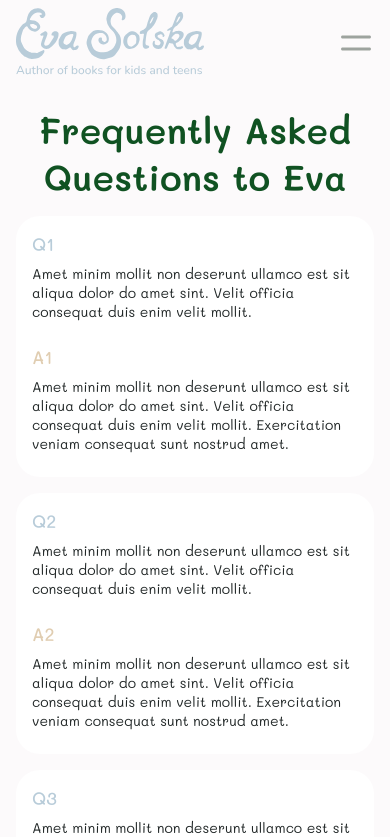
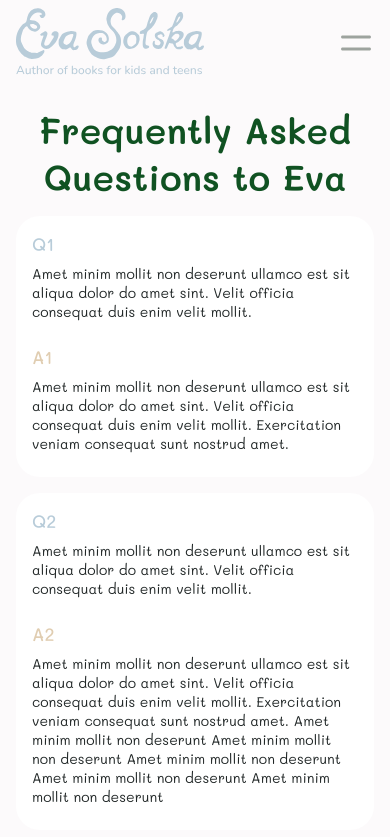
Before and after one commit to mc-nastasya/capstone, a React (Create React App) app: page /faq in a window 390 px wide. Shown: the top 837 px of the page. Built offline with nearby package versions, Linux system fonts and the light colour scheme.

Commit message:
add tablet view styling

```diff
--- a/src/components/FAQSection/FAQSection.js
+++ b/src/components/FAQSection/FAQSection.js
@@ -12,12 +12,12 @@ function FAQSection() {
         {
             id: "2",
             q: "Amet minim mollit non deserunt ullamco est sit aliqua dolor do amet sint. Velit officia consequat duis enim velit mollit.",
-            a: "Amet minim mollit non deserunt ullamco est sit aliqua dolor do amet sint. Velit officia consequat duis enim velit mollit. Exercitation veniam consequat sunt nostrud amet."
+            a: "Amet minim mollit non deserunt ullamco est sit aliqua dolor do amet sint. Velit officia consequat duis enim velit mollit. Exercitation veniam consequat sunt nostrud amet. Amet minim mollit non deserunt Amet minim mollit non deserunt Amet minim mollit non deserunt Amet minim mollit non deserunt Amet minim mollit non deserunt"
         },
         {
             id: "3",
             q: "Amet minim mollit non deserunt ullamco est sit aliqua dolor do amet sint. Velit officia consequat duis enim velit mollit.",
-            a: "Amet minim mollit non deserunt ullamco est sit aliqua dolor do amet sint. Velit officia consequat duis enim velit mollit. Exercitation veniam consequat sunt nostrud amet."
+            a: "What are the three most important characteristics of this function? How would you stack rank yourself from strongest to least developed among these traits?"
         }
     ]
   return (
--- a/src/components/FAQSection/FAQSection.scss
+++ b/src/components/FAQSection/FAQSection.scss
@@ -9,6 +9,11 @@
     padding: 0 1rem;
     margin-bottom: 3rem;
 
+    @include tablet {
+        padding: 0 2.25rem;
+        margin-bottom: 5rem;
+    }
+
     &__title {
         text-align: center;
         color: $accent-2;
```
